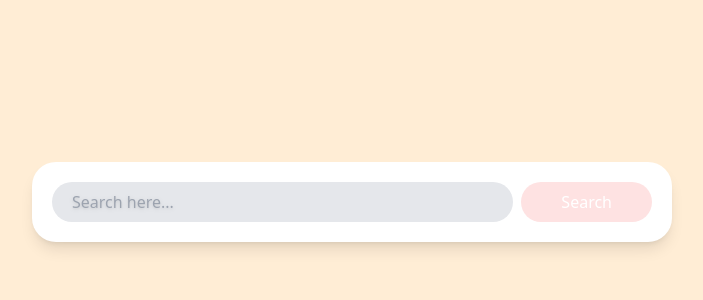
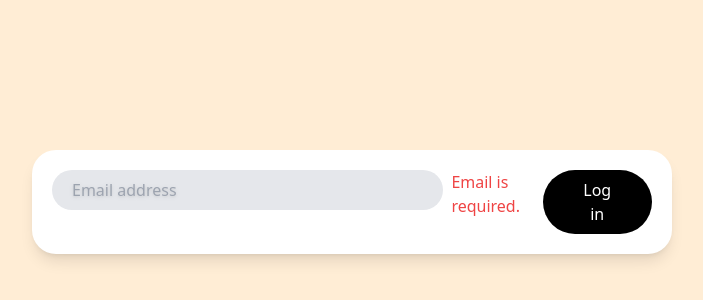
Before and after one commit to cornchiplick/carrot-market-reloaded, a Next.js app: page / in a window 1280 px wide. Shown: the part 198-498 px from the top of the page, without its empty margins (288-991 px from the left). Built offline with nearby package versions, Linux system fonts and the light colour scheme.

Commit message:
Feat: peer 를 이용한 필수 로그인 폼 제작

```diff
--- a/app/page.tsx
+++ b/app/page.tsx
@@ -15,16 +15,19 @@ export default function Home() {
             "
           type="email"
           required
-          placeholder="Search here..."
+          placeholder="Email address"
         />
+        <span className="text-red-500 font-medium hidden peer-invalid:block">
+          Email is required.
+        </span>
         <button
           className="text-white py-2
           rounded-full active:scale-90
           transition-transform font-medium
-          outline-none md:px-10 bg-black peer-invalid:bg-red-100
+          outline-none md:px-10 bg-black
           "
         >
-          Search
+          Log in
         </button>
       </div>
     </main>
```
